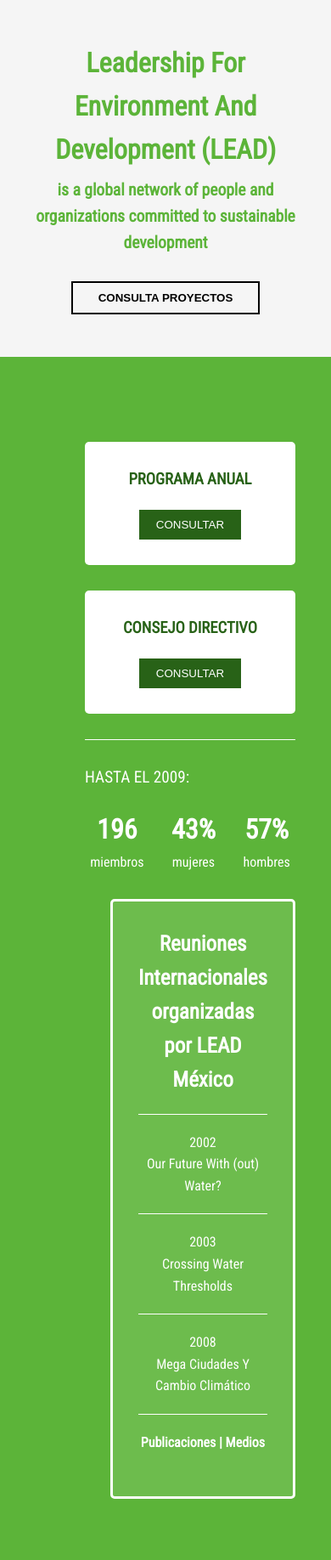
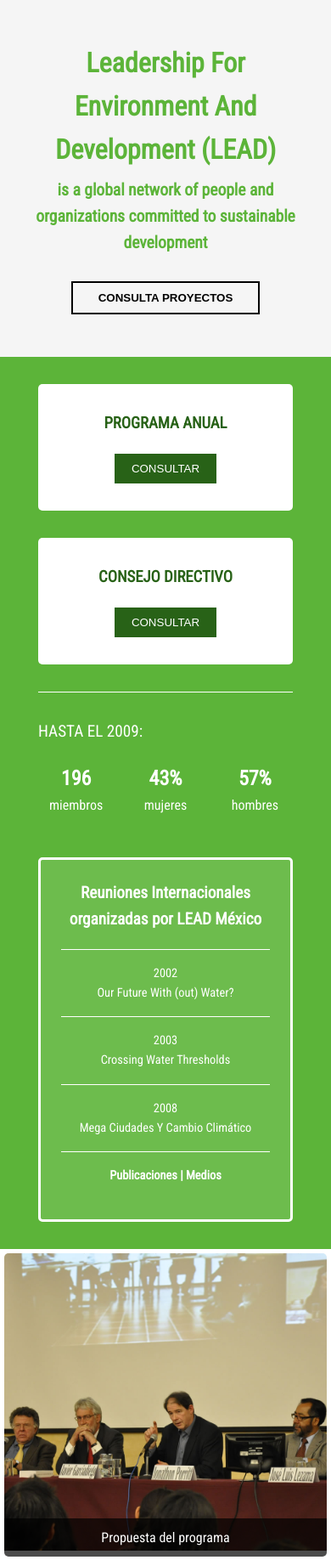
Before and after one commit to spinalfiver733/LEAD_Project, a PHP site: page / in a window 390 px wide. Shown: the part 846-2682 px from the top of the page at 85% size. Run offline with PHP 8.4, Linux system fonts and the light colour scheme.

Commit message:
Cambios en los estilos de las cards

```diff
--- a/estilos.css
+++ b/estilos.css
@@ -599,27 +599,11 @@
 
     /* Responsive Design */
     @media (max-width: 768px) {
+        /* Navegación */
         .top-nav ul,
         .main-nav ul {
             flex-direction: column;
             gap: 10px;
-        }
-
-        .info-cards {
-            grid-template-columns: 1fr;
-            grid-template-areas:
-                "programa"
-                "consejo"
-                "stats"
-                "reuniones";
-        }
-
-        .program-cards {
-            grid-template-columns: 1fr;
-        }
-
-        .footer-content {
-            grid-template-columns: 1fr;
         }
 
         .main-header {
@@ -627,24 +611,95 @@
             text-align: center;
         }
 
+        /* Info Cards Section */
+        .info-cards {
+            padding: 2rem;
+            gap: 2rem;
+            grid-template-columns: 1fr;
+            grid-template-areas:
+                "programa"
+                "consejo"
+                "stats"
+                "reuniones";
+            justify-items: center;
+        }
+
+        /* Cards */
+        .info-cards .card {
+            width: 100%;
+            max-width: 300px;
+            margin: 0 auto;
+            padding: 2rem;
+        }
+
+        /* Stats */
+        .stats {
+            width: 100%;
+            max-width: 300px;
+            margin: 0 auto;
+            padding-top: 2rem;
+        }
+
+        .numbers {
+            display: flex;
+            justify-content: space-between;
+            gap: 1rem;
+            flex-wrap: nowrap;
+        }
+
+        .numbers span {
+            text-align: center;
+            flex: 1;
+        }
+
+        .numbers h2 {
+            font-size: 1.5em;
+        }
+
+        /* Reuniones */
+        .reuniones {
+            width: 100%;
+            max-width: 300px;
+            margin: 1rem auto 0;
+            padding: 1.5rem;
+        }
+
+        .reuniones h3 {
+            font-size: 1.2em;
+            text-align: center;
+        }
+
+        .reuniones li {
+            font-size: 0.9em;
+            margin: 1rem 0;
+        }
+
+        /* Program Cards */
+        .program-cards {
+            grid-template-columns: 1fr;
+        }
+
+        /* Footer */
+        .footer-content {
+            grid-template-columns: 1fr;
+        }
+
+        /* Image Grid */
         .image-grid {
             grid-template-columns: repeat(2, 1fr);
         }
 
+        /* Text Container */
         .text-container {
             padding: 1.5rem;
             width: 95%;
             gap: 1rem;
         }
 
+        /* Circle Button */
         .circle-button {
             width: 80px;
             height: 80px;
-        }
-
-        .numbers {
-            gap: 20px;
-            flex-wrap: wrap;
         }
     }
 
```
